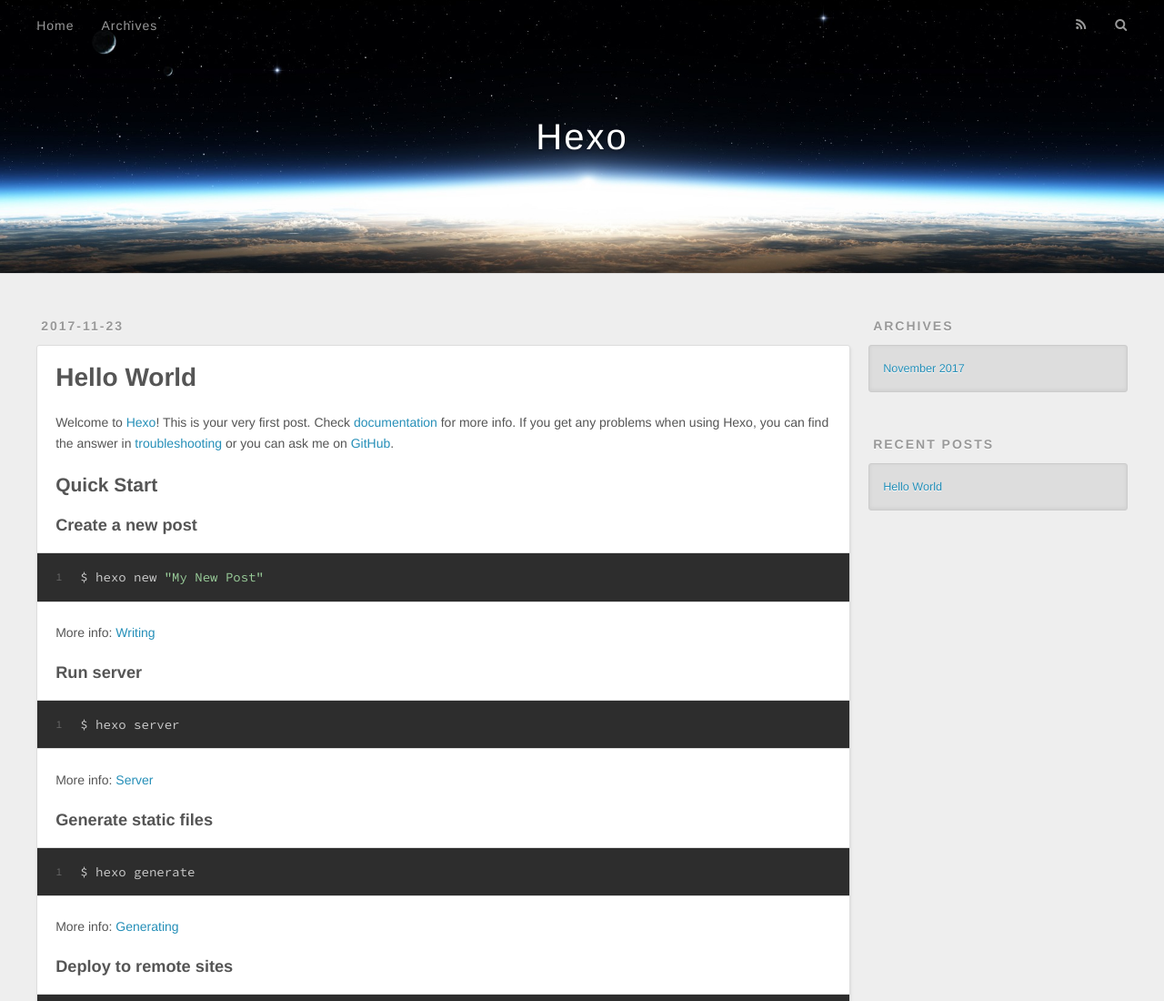
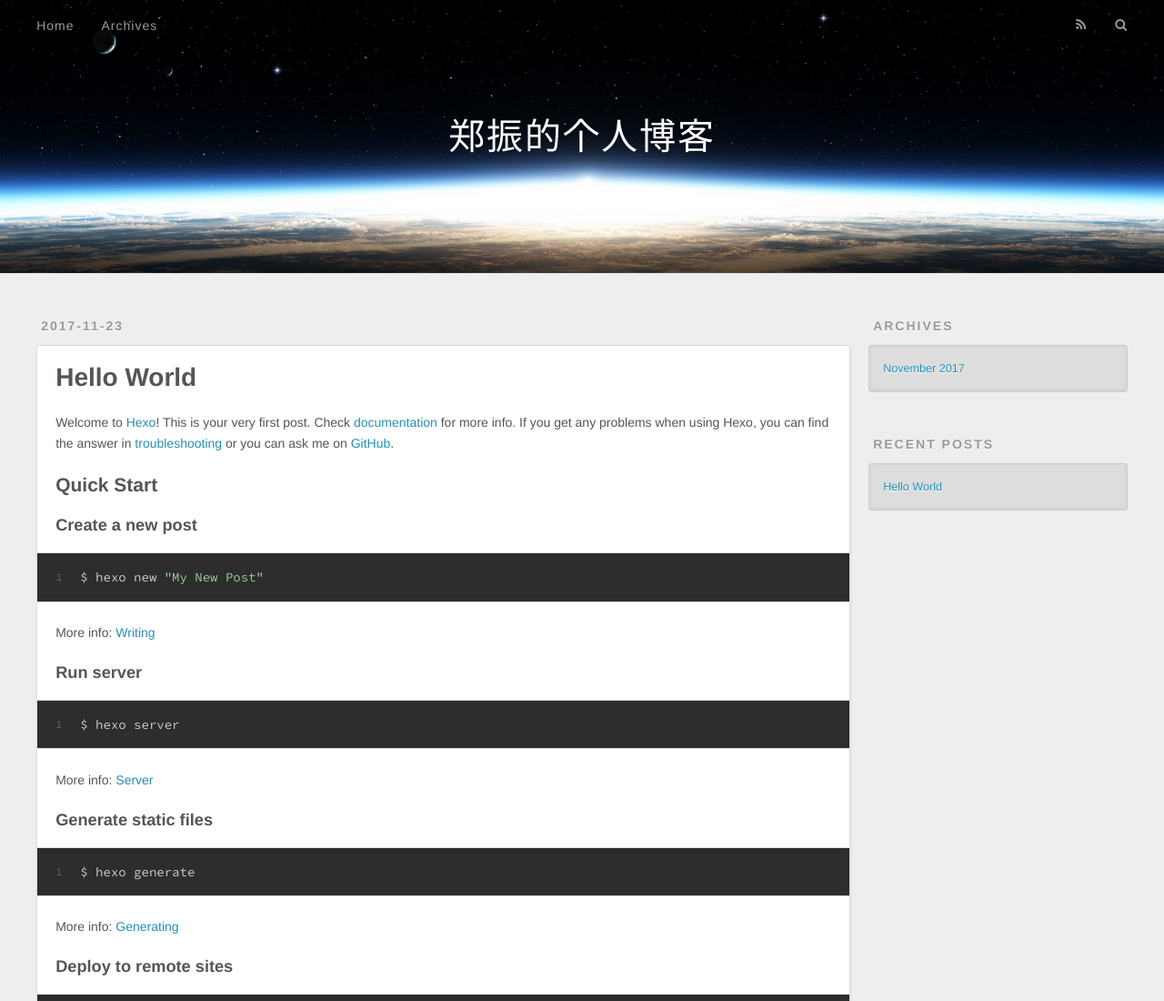
Before and after one commit to zhengSSge/zhengSSge.github.io, a plain HTML site: page index.html in a window 1280 px wide. Shown: the top 1100 px of the page at 91% size. Drawn offline with nearby package versions, Linux system fonts and the light colour scheme.

Commit message:
Site updated: 2017-11-23 10:19:12

```diff
--- a/index.html
+++ b/index.html
@@ -3,7 +3,7 @@
 <head>
   <meta charset="utf-8">
 
-  <title>Hexo</title>
+  <title>zhengzhen</title>
   <meta name="viewport" content="width=device-width, initial-scale=1, maximum-scale=1">
   <meta property="og:type" content="website">
 <meta property="og:title" content="Hexo">
@@ -33,7 +33,7 @@
   <div id="header-outer" class="outer">
     <div id="header-title" class="inner">
       <h1 id="logo-wrap">
-        <a href="/" id="logo">Hexo</a>
+        <a href="/" id="logo">郑振的个人博客</a>
       </h1>
 
     </div>
```
